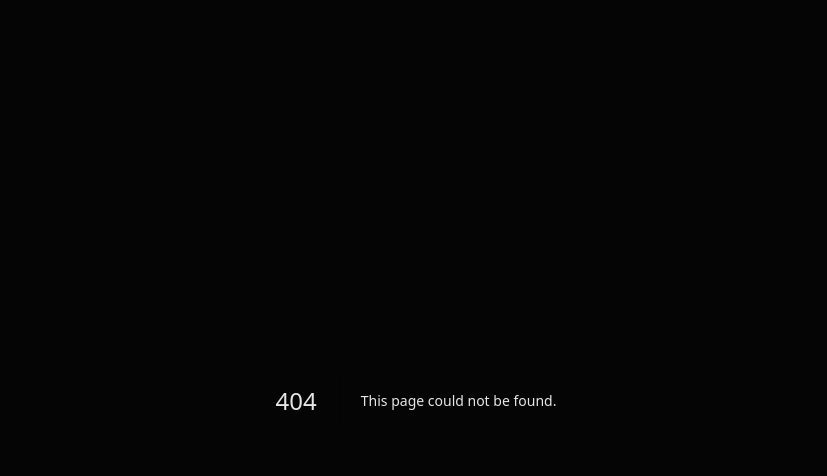
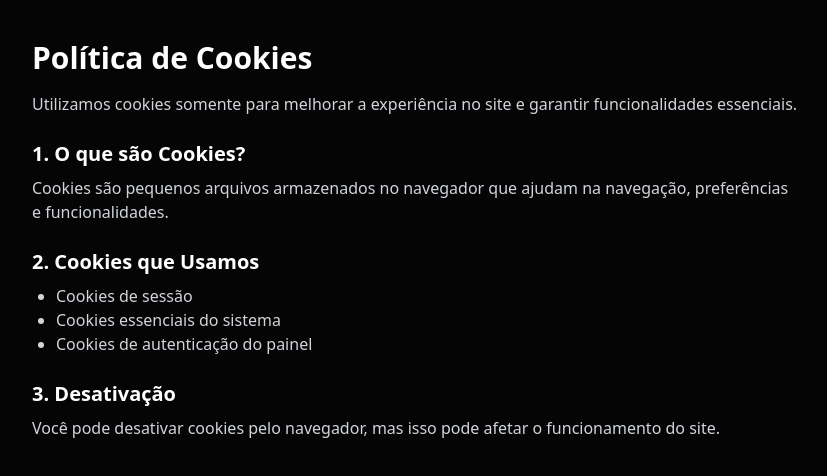
Before and after one commit to rubensilver/uchiha-site, a Next.js app: page /terms/cookies in a window 1280 px wide. Before the commit this address had no page. Shown: the top 476 px of the page, without its empty margins (224-1051 px from the left). Built offline with nearby package versions, Linux system fonts and the light colour scheme.

Commit message:
Create page.tsx

```diff
--- /dev/null
+++ b/app/terms/cookies/page.tsx
@@ -0,0 +1,31 @@
+export default function CookiesPage() {
+  return (
+    <div className="max-w-3xl mx-auto py-10 text-white">
+      <h1 className="text-3xl font-bold mb-4">Política de Cookies</h1>
+
+      <p className="text-gray-300 mb-4">
+        Utilizamos cookies somente para melhorar a experiência no site e
+        garantir funcionalidades essenciais.
+      </p>
+
+      <h2 className="text-xl font-semibold mt-6 mb-2">1. O que são Cookies?</h2>
+      <p className="text-gray-300 mb-4">
+        Cookies são pequenos arquivos armazenados no navegador que ajudam na
+        navegação, preferências e funcionalidades.
+      </p>
+
+      <h2 className="text-xl font-semibold mt-6 mb-2">2. Cookies que Usamos</h2>
+      <ul className="text-gray-300 list-disc ml-6 mb-4">
+        <li>Cookies de sessão</li>
+        <li>Cookies essenciais do sistema</li>
+        <li>Cookies de autenticação do painel</li>
+      </ul>
+
+      <h2 className="text-xl font-semibold mt-6 mb-2">3. Desativação</h2>
+      <p className="text-gray-300">
+        Você pode desativar cookies pelo navegador, mas isso pode afetar o
+        funcionamento do site.
+      </p>
+    </div>
+  );
+}
```
